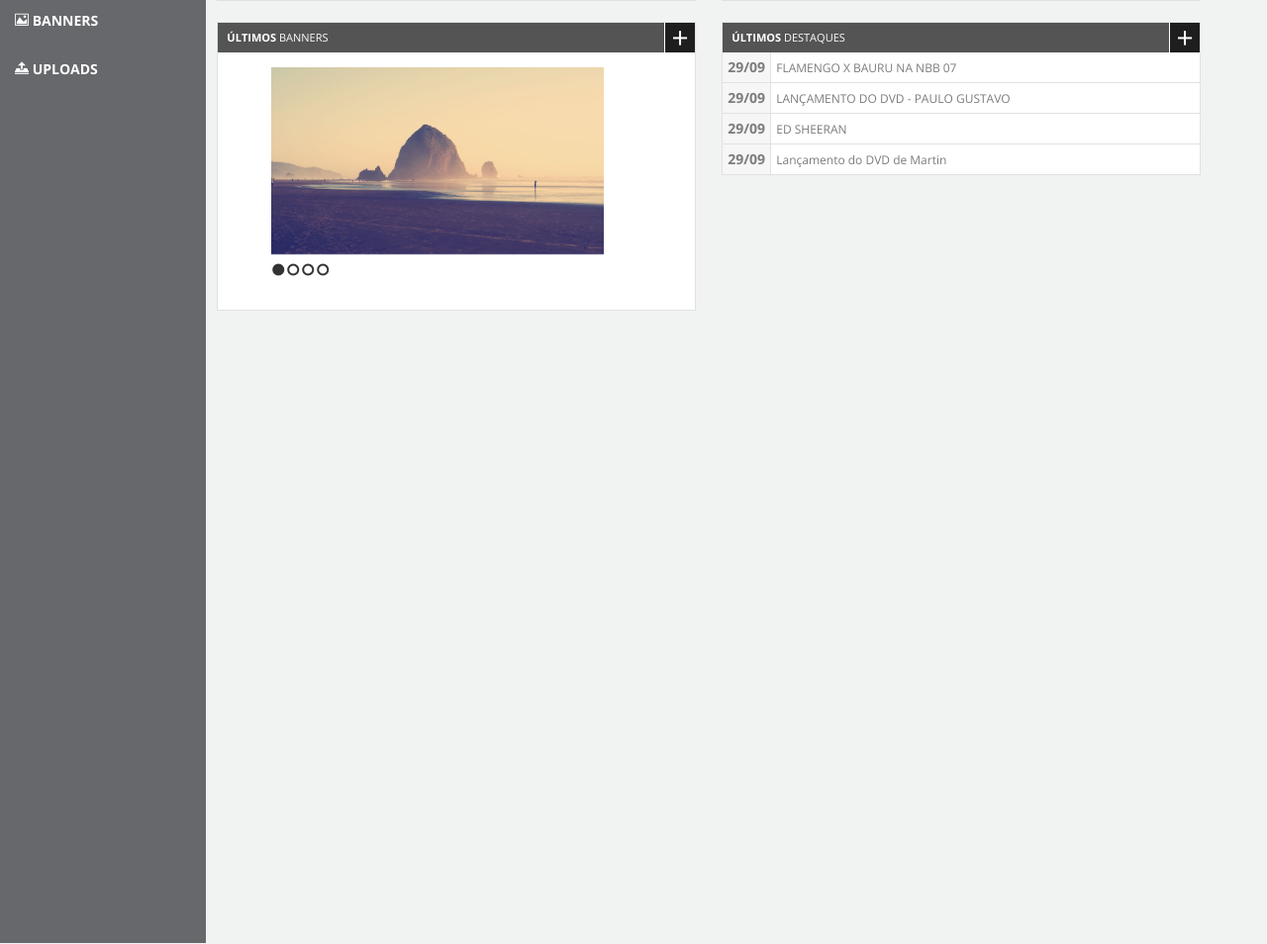
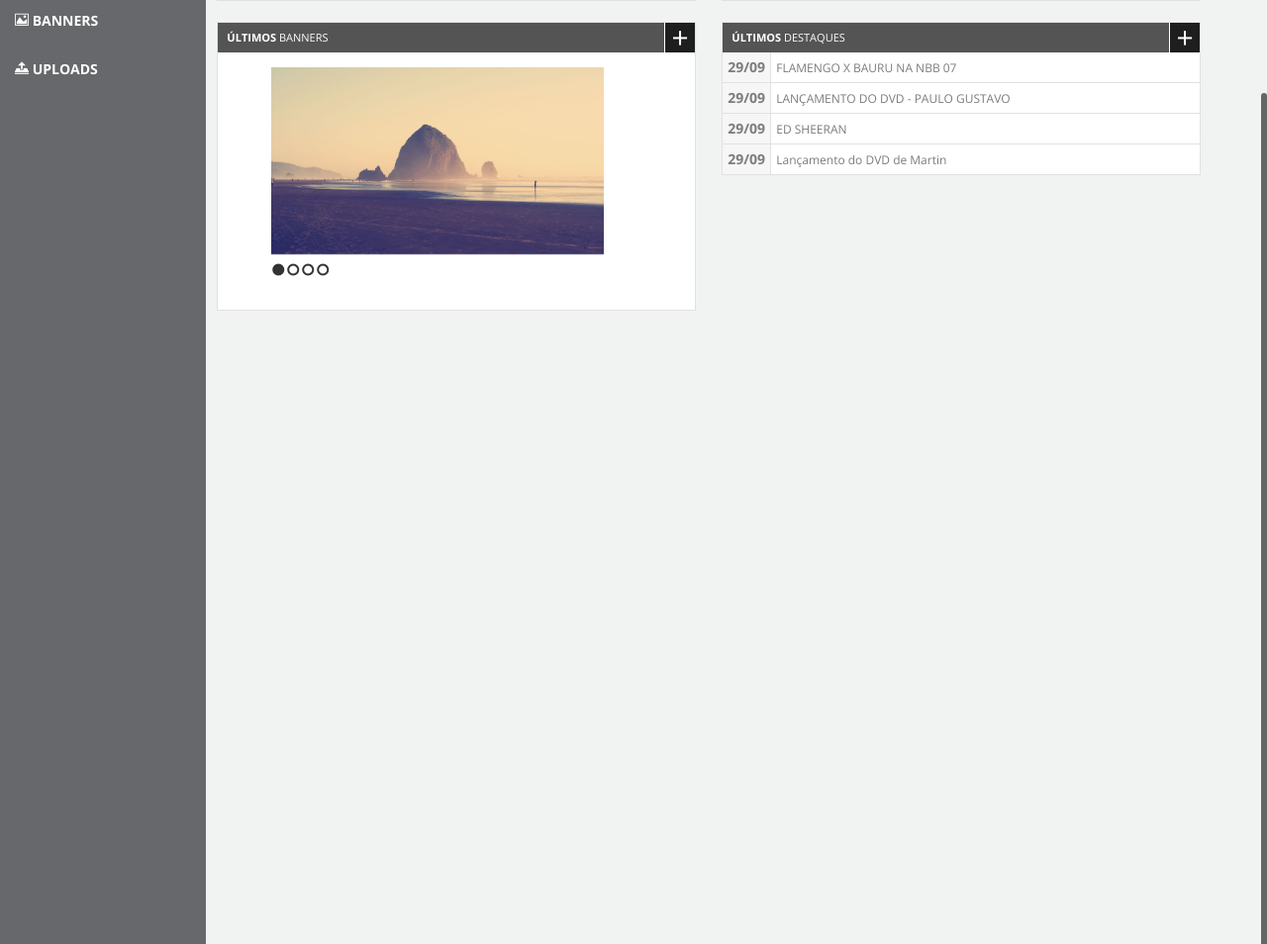
Before and after one commit to paulomd2/administradorGl, a PHP site: page /githubpaulo/home/index.php in a window 1280 px wide. Shown: the part 427-1381 px from the top of the page at 99% size. Run offline with PHP 8.4, Linux system fonts and the light colour scheme; data comes from the database, SQL or seed files in the repository; some libraries are stand-ins or nearby versions.

Commit message:
atualizacao de alguma coisa ai q eu n lembro

```diff
--- a/css/style.css
+++ b/css/style.css
@@ -11,6 +11,27 @@ html, body{
 body{
     background: #f1f2f2;
 }
+/**/
+html {
+overflow-y: hidden;
+}#scrollbar-track {
+width: 15px;
+position: fixed;
+right: 0px;
+height: 100%;
+background: transparent;
+}
+
+#scrollbar {
+width: 6px;
+position: fixed;
+right: 0px;
+background: #666;
+
+-webkit-border-radius: 5px;
+border-radius: 5px;
+}
+/**/
 .fl{
     float: left;
 }
@@ -23,7 +44,7 @@ body{
 aside.barra-lateral{
     width:208px;
     /*padding: 20px;*/
-    height: auto;
+    height: 700px;
     min-height: 100%;
     background: #67686b;
     min-height: -webkit-calc(100% - 81px);
--- a/include/head.php
+++ b/include/head.php
@@ -3,3 +3,89 @@
 <script type="text/javascript" src="http://code.jquery.com/jquery-2.1.3.min.js"></script>
 <script type="text/javascript" src="../js/default.js"></script>
 <!--<script type="text/javascript" src="../js/default.js"></script>-->
+
+<script src="http://www.designlunatic.com/demos/custom%20scrollbars/jquery.mousewheel.js"></script>
+<script src="http://www.designlunatic.com/demos/custom%20scrollbars/jquery-ui-draggable.js"></script>
+
+<script>
+
+    $(document).ready(function() {
+
+        function scrollBar() {
+
+            var viewportHeight = $(window).height();
+            var docuHeight = $(document).height();
+
+            $('#barra-lateral').height(viewportHeight);
+
+//console.log($('body').height());
+
+            var trackHeight = $('#scrollbar-track').height();
+            console.log("trackHeight: " + trackHeight);
+
+
+            var scrollbarHeight = (viewportHeight / docuHeight) * trackHeight;
+//console.log(scrollbarHeight);
+
+            $('#scrollbar').height(scrollbarHeight);
+
+            $('#scrollbar').draggable({
+                axis: 'y',
+                containment: 'parent',
+                drag: function() {
+                    var scrollbarTop = parseInt($(this).css('top'));
+
+                    var scrollTopNew = (scrollbarTop / (trackHeight)) * docuHeight;
+
+                    //console.log("ratio:"+(scrollbarTop/trackHeight));
+                    //console.log("docuHeight: "+docuHeight);
+
+                    $(window).scrollTop(scrollTopNew);
+
+                }
+            });
+
+            $("#barra-lateral").bind("mousewheel", function(ev, delta) {
+
+                var scrollTopNew = $(window).scrollTop() - Math.round(delta * 30);
+
+                $(window).scrollTop(scrollTopNew);
+
+
+                console.log("scrollTop: " + $(window).scrollTop());
+
+                var scrollbarTop = ($(window).scrollTop() / docuHeight) * trackHeight;
+                console.log("scrollbar top: " + scrollbarTop);
+
+                /*
+                 if(scrollbarTop < 0 ){
+                 scrollbarTop = 0;
+                 }
+
+                 if(scrollbarTop > trackHeight-scrollbarHeight ){
+                 scrollbarTop = trackHeight-scrollbarHeight;
+                 }
+                 */
+
+                $('#scrollbar').css({
+                    top: scrollbarTop
+                });
+
+                //console.log(scrollbarHeight);
+            });
+        }
+
+        scrollBar();
+
+        $(window).scroll(function() {
+            var scrollTop = $(window).scrollTop();
+
+            $('#scrollTop').text(scrollTop);
+        });
+
+        $(window).resize(function() {
+            scrollBar();
+        });
+    });
+
+</script>
--- a/include/lateral.php
+++ b/include/lateral.php
@@ -5,17 +5,18 @@ require_once '../conteudos/model/dao.php';
 $diretorio = $_SERVER['REQUEST_URI'];
 $diretorio = explode('/', $diretorio);
 ?>
-<aside class="barra-lateral">
+
+<aside class="barra-lateral" id="barra-lateral">
     <ul>
         <li class="hasub"><a href="#1"><i class="icon icon-file-text2"></i> Conteúdo </a>
             <ul id="1">
                 <li><a href="../conteudos/cadMenu.php">Cadastrar menu</a></li>
                 <?php
-                    $menu = $objConteudoDao->listaMenus();
+                $menu = $objConteudoDao->listaMenus();
 
-                    for($i = 1; $i < count($menu);$i++){
-                        echo '<li><a href="../conteudos/verSubmenus.php?id='.$menu[$i]["idMenu"].'#1" onclick="javascript:void(0);">'.$menu[$i]['titulo'].'</a></li>';
-                    }
+                for ($i = 1; $i < count($menu); $i++) {
+                    echo '<li><a href="../conteudos/verSubmenus.php?id=' . $menu[$i]["idMenu"] . '#1" onclick="javascript:void(0);">' . $menu[$i]['titulo'] . '</a></li>';
+                }
                 ?>
 
 
@@ -32,11 +33,26 @@ $diretorio = explode('/', $diretorio);
                 <li><a href="../usuarios/verUsuarios.php">Usuários Cadastrados</a></li>
             </ul>
         </li>
-        <li><a href="../noticias" <?php if(array_search('noticias',$diretorio) == true){  echo 'class="ativo"'; } ?>><i class="icon icon-newspaper"></i> Notícias</a></li>
-        <li><a href="../releases/" <?php if(array_search('releases',$diretorio) == true){ echo 'class="ativo"'; } ?>><i class="icon icon-newspaper"></i> Releases</a></li>
+        <li><a href="../noticias" <?php
+            if (array_search('noticias', $diretorio) == true) {
+                echo 'class="ativo"';
+            }
+            ?>><i class="icon icon-newspaper"></i> Notícias</a></li>
+        <li><a href="../releases/" <?php
+            if (array_search('releases', $diretorio) == true) {
+                echo 'class="ativo"';
+            }
+            ?>><i class="icon icon-newspaper"></i> Releases</a></li>
         <li><a href="#"><i class="icon icon-tv"></i> Destaques</a></li>
-        <li><a href="../eventos" <?php if(array_search('eventos',$diretorio) == true){ echo 'class="ativo"'; } ?>><i class="icon icon-calendar"></i> Eventos</a></li>
+        <li><a href="../eventos" <?php
+            if (array_search('eventos', $diretorio) == true) {
+                echo 'class="ativo"';
+            }
+            ?>><i class="icon icon-calendar"></i> Eventos</a></li>
         <li><a href="#"><i class="icon icon-image"></i> Banners</a></li>
         <li><a href="#"><i class="icon icon-upload2"></i> Uploads</a></li>
     </ul>
+    <section id="scrollbar-track">
+        <div id="scrollbar"></div>
+    </section>
 </aside>
```
Also changed, not shown: include/header.php (line endings or trailing spaces).
